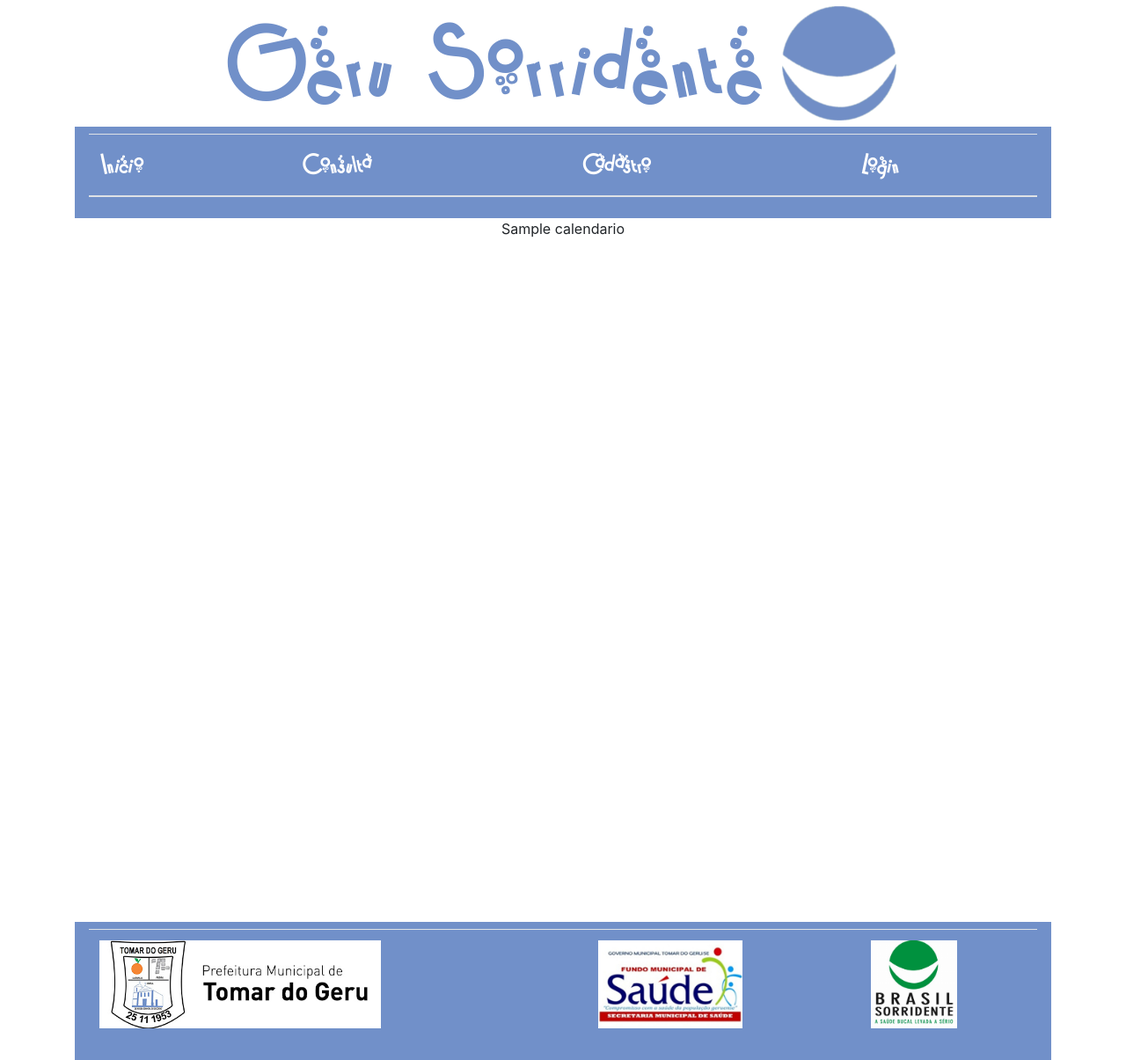
After one commit to RafaelBorring/geru-sorridente, a Django app: template core/templates/core/calendario.html in a window 1280 px wide. The commit adds this page. Shown: the whole page at 88% size. Run offline with Django 3.2, Linux system fonts and the light colour scheme; the template is opened without the code that fills it: most values are stand-ins (such as "Sample title", 1, 10 or a date in 2020); lists and menus that the app fills with data are empty; some libraries are stand-ins or nearby versions.

Commit message:
Adicionando calendário

```diff
--- a/core/static/core/js/index.js
+++ b/core/static/core/js/index.js
@@ -2,8 +2,10 @@
     $(window).scroll(function(){
         if (window.pageYOffset >= $("img").height()) {
             $("#navbar-top").addClass("fixed-top container");
+            $("main").css('margin-top', $("img").height());
         } else {
             $("#navbar-top").removeClass("fixed-top");
+            $("main").css('margin-top', 0);
         }
     });
 });
--- /dev/null
+++ b/core/templates/core/calendario.html
@@ -0,0 +1,19 @@
+{% extends 'core/index.html' %}
+{% load static %}
+{% block stylesheet %}
+{{ block.super }}
+<link rel="stylesheet" href="{% static 'core/css/calendario.css' %}">
+{% endblock stylesheet %}
+{% block main %}
+<main>
+    <div class="container">
+        <div class="row">
+            <div class="col">
+                <div class="d-flex justify-content-center">
+                {{ calendario }}
+                </div>
+            </div>
+        </div>
+    </div>
+</main>
+{% endblock main %}
--- a/core/templates/core/index.html
+++ b/core/templates/core/index.html
@@ -40,7 +40,7 @@
                                     <thead>
                                         <tr>
                                             <th scope="col"><a href="/" class="nav-name">Inicio</a></th>
-                                            <th scope="col"><a href="/marcacao" class="nav-name">Consulta</a></th>
+                                            <th scope="col"><a href="/calendario" class="nav-name">Consulta</a></th>
                                             {% if user.is_authenticated %}
                                             <th scope="col" class="nav-name text-right">{{ user.nome }}</th>
                                             <th scope="col"><a href="{% url 'auth.logout' %}" class="text-right">Sair</a></th>
--- a/core/urls.py
+++ b/core/urls.py
@@ -7,5 +7,5 @@
     path('logout/', auth_views.logout, {'next_page': '/'}, name='auth.logout'),
     path('', views.index, name='core.index'),
     path('cadastro/', views.cadastro, name='core.cadastro'),
-    path('marcacao/', views.marcacao, name='core.marcacao')
+    path('calendario/', views.calendario, name='core.calendario')
 ]
```
Also changed, not shown: core/static/core/css/calendario.css (added, +26 -0 lines), core/views.py (+18 -0 lines).
